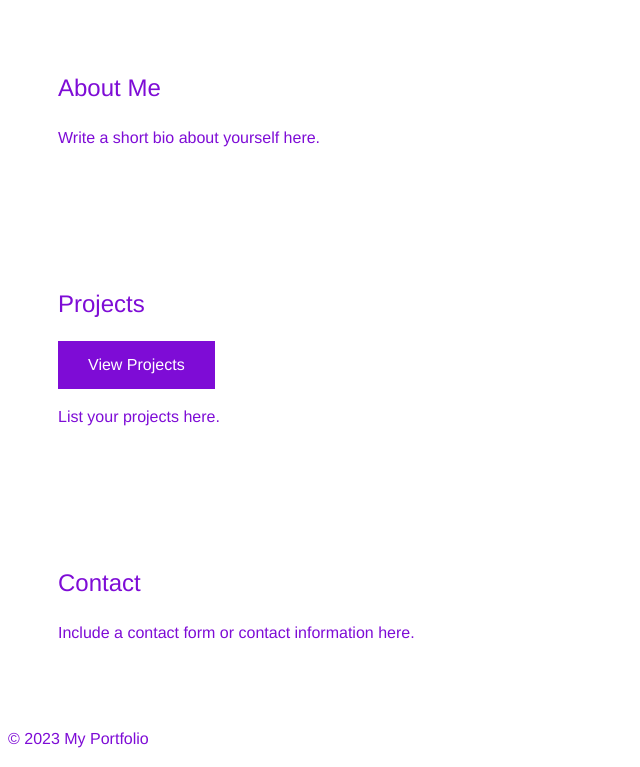
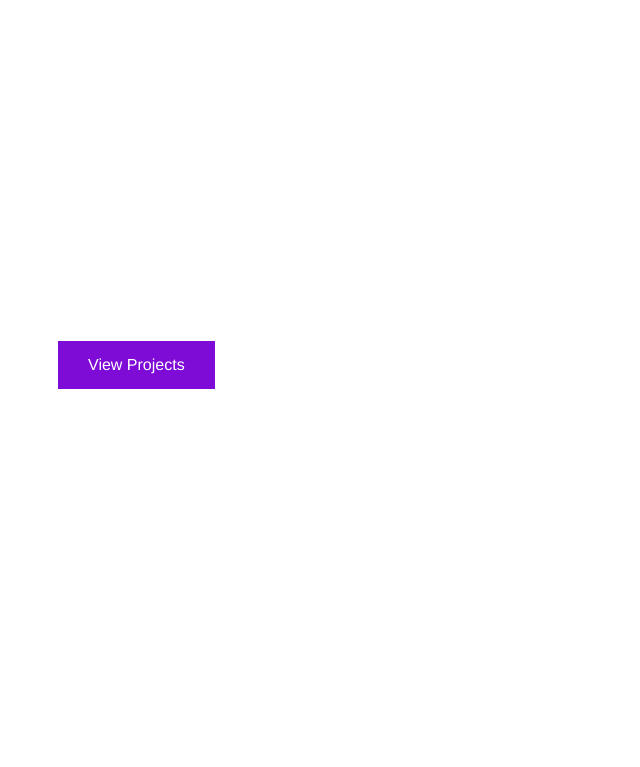
Before and after one commit to jjarhead24/jjarhead24.github.io, a PHP site: page / in a window 1280 px wide. Shown: the part 364-1131 px from the top of the page, without its empty margins (0-640 px from the left). Run offline with PHP 8.4, Linux system fonts and the light colour scheme.

Commit message:
Update style.css

```diff
--- a/style.css
+++ b/style.css
@@ -3,7 +3,7 @@
 body {
   font-family: "Helvetica Neue", Helvetica, Arial, sans-serif;
   line-height: 1.5;
-  color: #7E0CD6;
+  color: #0000;
 }
 
 h1, h2, h3 {
```
